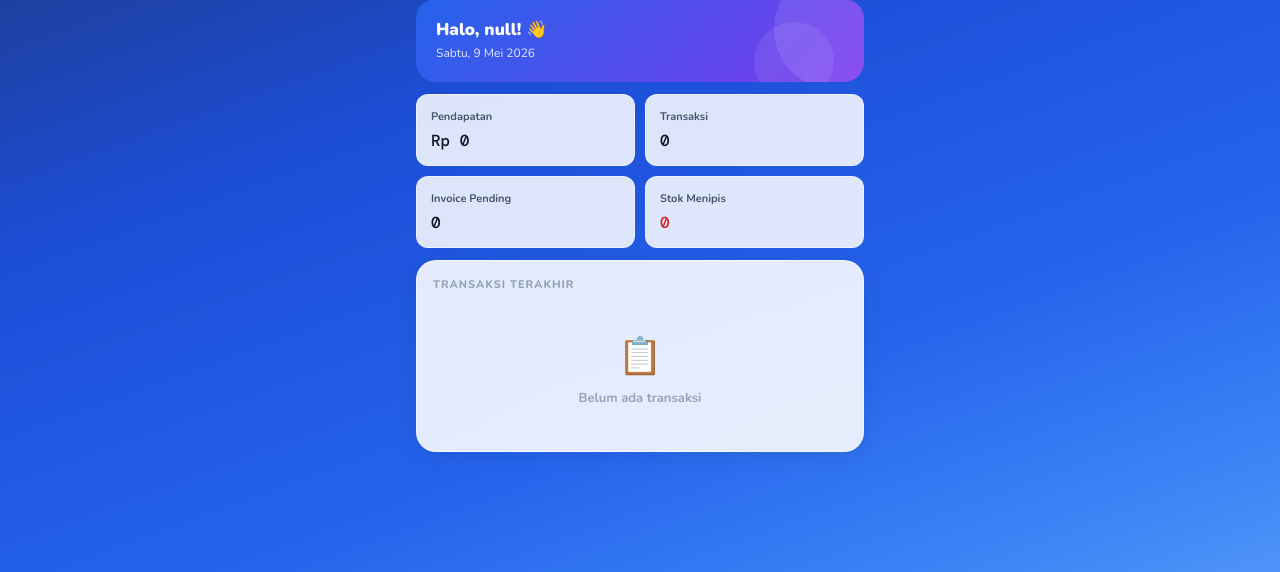
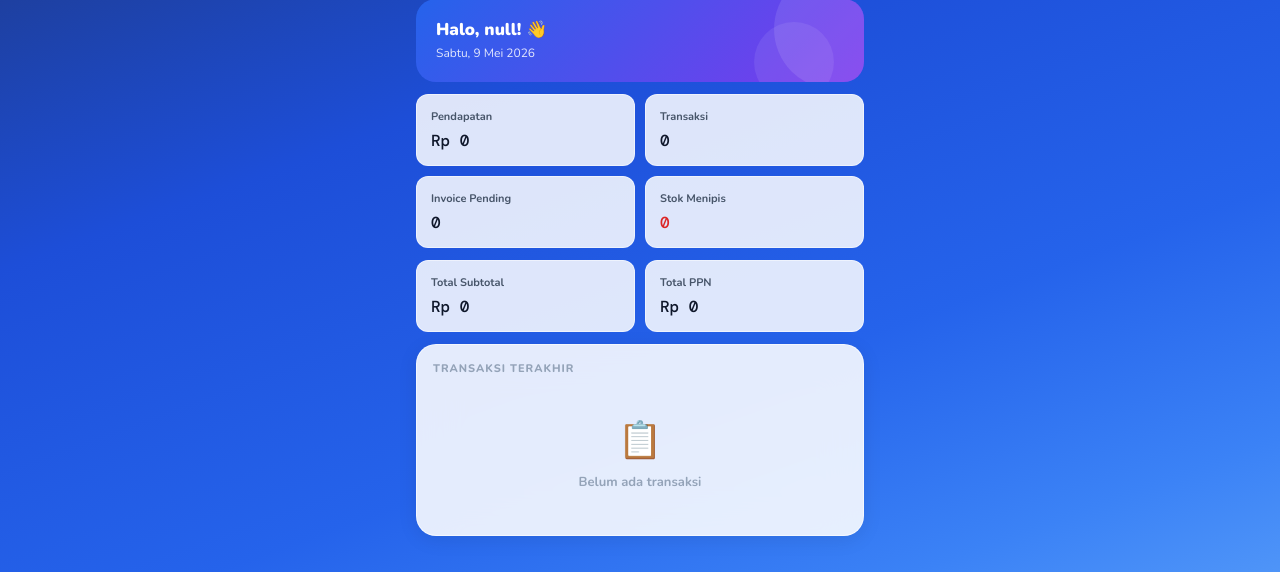
Before and after one commit to tinusAaB/umkm-app, a Flask app: page / in a window 1280 px wide. Shown: the part 109-681 px from the top of the page. Run offline with Flask 3, Linux system fonts and the light colour scheme; the visitor is signed in with stand-in values (Sample User, id 1); data that the repository does not hold is empty.

Commit message:
tambah baris total di export Excel dan PDF

```diff
--- a/app.py
+++ b/app.py
@@ -251,7 +251,15 @@ def del_produk(pid):
 @login_required
 def get_transaksi():
     transaksi = Transaksi.query.order_by(Transaksi.tanggal.desc()).all()
-    return jsonify([{'id': t.id, 'pelanggan': t.pelanggan, 'total': t.total, 'items': json.loads(t.items or '[]'), 'tanggal': t.tanggal.strftime('%d/%m/%Y %H:%M')} for t in transaksi])
+    total_subtotal = sum(t.subtotal or t.total for t in transaksi)
+    total_ppn = sum(t.ppn or 0 for t in transaksi)
+    total_semua = sum(t.total for t in transaksi)
+    return jsonify({
+        'transaksi': [{'id': t.id, 'pelanggan': t.pelanggan, 'kasir': t.kasir, 'subtotal': t.subtotal or t.total, 'ppn': t.ppn or 0, 'total': t.total, 'items': json.loads(t.items or '[]'), 'tanggal': t.tanggal.strftime('%d/%m/%Y %H:%M')} for t in transaksi],
+        'total_subtotal': total_subtotal,
+        'total_ppn': total_ppn,
+        'total_semua': total_semua
+    })
 
 @app.route('/api/transaksi', methods=['POST'])
 @login_required
@@ -760,6 +768,19 @@ def export_excel():
         ws1.cell(row=row, column=6, value=t.ppn or 0)
         ws1.cell(row=row, column=7, value=t.total)
 
+    # Baris akumulasi transaksi
+    total_row = len(transaksi) + 2
+    ws1.cell(row=total_row, column=1, value='')
+    ws1.cell(row=total_row, column=2, value='')
+    ws1.cell(row=total_row, column=3, value='')
+    ws1.cell(row=total_row, column=4, value='TOTAL')
+    ws1.cell(row=total_row, column=5, value=sum(t.subtotal or t.total for t in transaksi))
+    ws1.cell(row=total_row, column=6, value=sum(t.ppn or 0 for t in transaksi))
+    ws1.cell(row=total_row, column=7, value=sum(t.total for t in transaksi))
+    # Format bold untuk baris total
+    for col in range(1, 8):
+        ws1.cell(row=total_row, column=col).font = Font(bold=True)
+        ws1.cell(row=total_row, column=col).fill = PatternFill(start_color='dbeafe', end_color='dbeafe', fill_type='solid')
     # Auto width
     for col in range(1, 8):
         ws1.column_dimensions[get_column_letter(col)].width = 18
@@ -826,7 +847,26 @@ def export_excel():
         ws4.cell(row=row, column=6, value=j.debit)
         ws4.cell(row=row, column=7, value=j.kredit)
         ws4.cell(row=row, column=8, value=j.dibuat_oleh)
-
+    # Baris akumulasi jurnal
+    jurnal_row = len(jurnal) + 2
+    ws4.cell(row=jurnal_row, column=1, value='')
+    ws4.cell(row=jurnal_row, column=2, value='')
+    ws4.cell(row=jurnal_row, column=3, value='')
+    ws4.cell(row=jurnal_row, column=4, value='')
+    ws4.cell(row=jurnal_row, column=5, value='TOTAL')
+    ws4.cell(row=jurnal_row, column=6, value=sum(j.debit for j in jurnal))
+    ws4.cell(row=jurnal_row, column=7, value=sum(j.kredit for j in jurnal))
+    ws4.cell(row=jurnal_row, column=8, value='')
+    # Baris saldo
+    saldo_row = jurnal_row + 1
+    ws4.cell(row=saldo_row, column=5, value='SALDO')
+    ws4.cell(row=saldo_row, column=6, value=sum(j.debit for j in jurnal) - sum(j.kredit for j in jurnal))
+    # Format bold
+    for col in range(1, 9):
+        ws4.cell(row=jurnal_row, column=col).font = Font(bold=True)
+        ws4.cell(row=jurnal_row, column=col).fill = PatternFill(start_color='dbeafe', end_color='dbeafe', fill_type='solid')
+        ws4.cell(row=saldo_row, column=col).font = Font(bold=True)
+        ws4.cell(row=saldo_row, column=col).fill = PatternFill(start_color='d1fae5', end_color='d1fae5', fill_type='solid')
     for col in range(1, 9):
         ws4.column_dimensions[get_column_letter(col)].width = 18
 
@@ -864,13 +904,23 @@ def export_pdf():
     invoice_lunas = Invoice.query.filter_by(status='Lunas').count()
 
     elemen.append(Paragraph('RINGKASAN KEUANGAN', s_section))
+    total_subtotal = db.session.query(db.func.sum(Transaksi.subtotal)).scalar() or 0
+    total_ppn = db.session.query(db.func.sum(Transaksi.ppn)).scalar() or 0
+    total_debit = db.session.query(db.func.sum(Jurnal.debit)).scalar() or 0
+    total_kredit = db.session.query(db.func.sum(Jurnal.kredit)).scalar() or 0
+    saldo_jurnal = total_debit - total_kredit
     ringkasan = [
         ['Keterangan', 'Nilai'],
-        ['Total Pendapatan', f'Rp {total_pendapatan:,}'],
+        ['Total Subtotal', f'Rp {total_subtotal:,}'],
+        ['Total PPN', f'Rp {total_ppn:,}'],
+        ['Total Pendapatan (inc. PPN)', f'Rp {total_pendapatan:,}'],
         ['Total Transaksi', str(total_transaksi)],
         ['Total Invoice', str(total_invoice)],
         ['Invoice Lunas', str(invoice_lunas)],
         ['Invoice Belum Bayar', str(total_invoice - invoice_lunas)],
+        ['Total Pemasukan Jurnal', f'Rp {total_debit:,}'],
+        ['Total Pengeluaran Jurnal', f'Rp {total_kredit:,}'],
+        ['Saldo Jurnal', f'Rp {saldo_jurnal:,}'],
     ]
     t_ringkasan = Table(ringkasan, colWidths=[10*cm, 7*cm])
     t_ringkasan.setStyle(TableStyle([
--- a/templates/index.html
+++ b/templates/index.html
@@ -320,6 +320,10 @@ input[type=range]::-webkit-slider-thumb { -webkit-appearance: none; width: 20px;
       <div class="metric metric-yellow"><div class="metric-label">Invoice Pending</div><div class="metric-val yellow" id="d-inv">0</div></div>
       <div class="metric metric-red"><div class="metric-label">Stok Menipis</div><div class="metric-val red" id="d-stok">0</div></div>
     </div>
+    <div class="metrics">
+       <div class="metric metric-blue"><div class="metric-label">Total Subtotal</div><div class="metric-val" id="d-subtotal">Rp 0</div></div>
+       <div class="metric metric-orange"><div class="metric-label">Total PPN</div><div class="metric-val" id="d-ppn">Rp 0</div></div>
+    </div>
     <div class="card">
       <div class="card-title">Transaksi terakhir</div>
       <div id="dash-trx-list"><div class="empty"><div class="empty-icon">📋</div>Belum ada transaksi</div></div>
@@ -620,6 +624,12 @@ input[type=range]::-webkit-slider-thumb { -webkit-appearance: none; width: 20px;
       <div class="banner-title">Manajemen Pengguna</div>
       <div class="banner-sub">Kelola akun owner dan kasir</div>
     </div>
+    <div class="metrics">
+      <div class="metric metric-green"><div class="metric-label">Total Pemasukan</div><div class="metric-val" id="j-total-debit">Rp 0</div></div>
+      <div class="metric metric-red"><div class="metric-label">Total Pengeluaran</div><div class="metric-val" id="j-total-kredit">Rp 0</div></div>
+      <div class="metric metric-blue"><div class="metric-label">Saldo</div><div class="metric-val" id="j-saldo">Rp 0</div></div>
+      <div class="metric metric-purple"><div class="metric-label">Jumlah Entri</div><div class="metric-val" id="j-count">0</div></div>
+    </div>
     <div class="card">
       <div class="card-title">Tambah pengguna baru</div>
       <div class="field"><label>Nama Lengkap</label><input id="u-nama" placeholder="Contoh: Budi Kasir" /></div>
@@ -744,6 +754,11 @@ async function cekStokAlert() {
 
 async function loadDashboard() {
   var d = await api('/api/dashboard');
+  var trx = await api('/api/transaksi');
+  if (trx.total_subtotal !== undefined) {
+    document.getElementById('d-subtotal').textContent = fmt(trx.total_subtotal);
+    document.getElementById('d-ppn').textContent = fmt(trx.total_ppn);
+  }
   document.getElementById('d-pendapatan').textContent = fmt(d.total_pendapatan);
   document.getElementById('d-trx').textContent = d.total_transaksi;
   document.getElementById('d-inv').textContent = d.invoice_belum;
```
